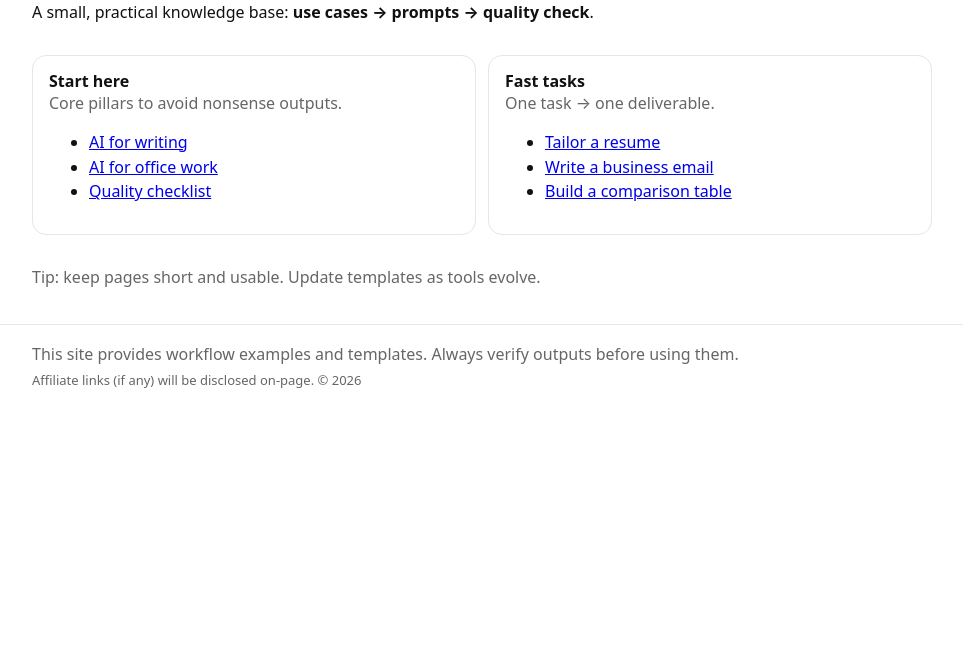
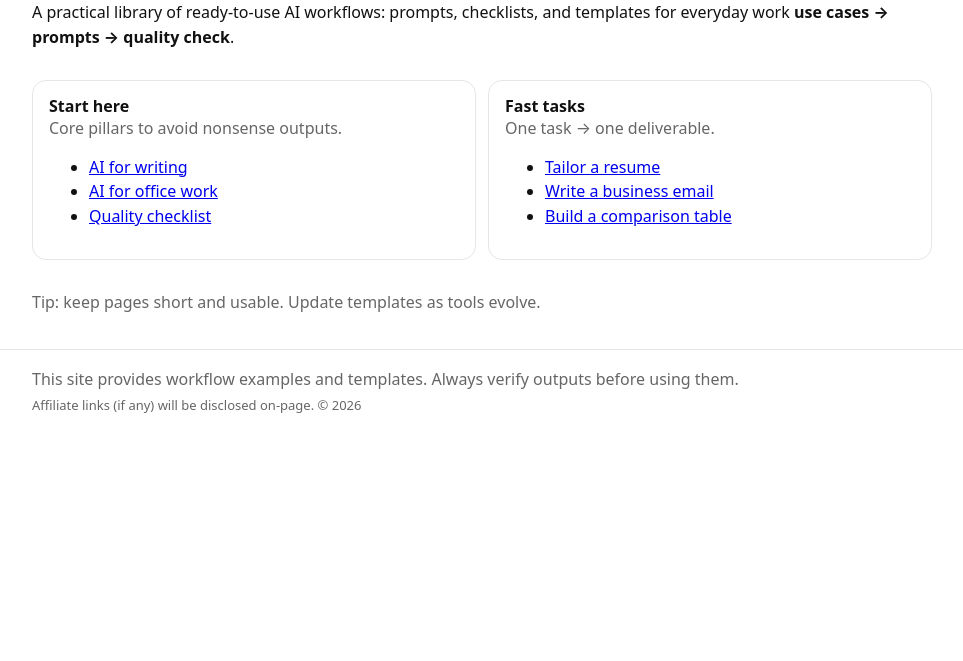
Before and after one commit to ries11217596955-hash/ai-workflows-library, an Eleventy site: page src/en/index.md in a window 1280 px wide. Shown: the part 139-800 px from the top of the page, without its empty margins (158-1121 px from the left). Built offline with nearby package versions, Linux system fonts and the light colour scheme; Eleventy itself is replaced by a stand-in of ours; files that its build step writes are made by us from their sources.

Commit message:
Revise AI Workflows Library introduction
Enhanced description of the AI Workflows Library for clarity.

```diff
--- a/src/en/index.md
+++ b/src/en/index.md
@@ -14,7 +14,7 @@ footerLine2: "Affiliate links (if any) will be disclosed on-page. © 2026"
 
 # AI Workflows Library
 
-A small, practical knowledge base: **use cases → prompts → quality check**.
+A practical library of ready-to-use AI workflows: prompts, checklists, and templates for everyday work **use cases → prompts → quality check**.
 
 <div class="grid">
   <div class="card">
```
